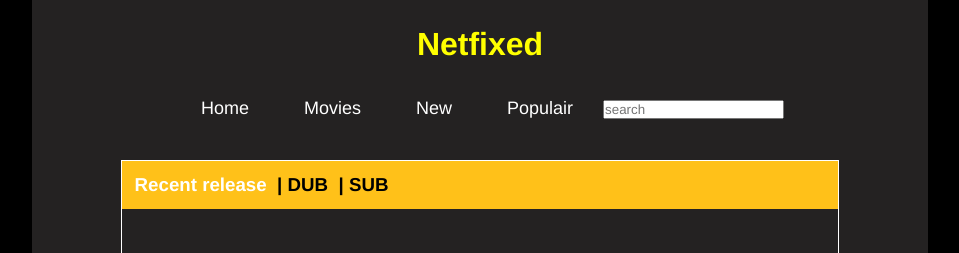
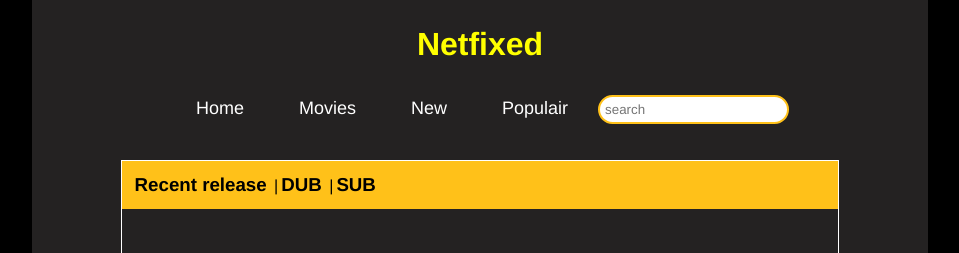
Before and after one commit to SibrenBD/project-netfixed, a PHP site: page /landing-page.html in a window 1280 px wide. Shown: the top 253 px of the page, without its empty margins (160-1119 px from the left). Run offline with PHP 8.4, Linux system fonts and the light colour scheme.

Commit message:
added style to search bar and change of colors

```diff
--- a/css/landing-page-style.css
+++ b/css/landing-page-style.css
@@ -13,7 +13,7 @@ body {
 .start {
     background-color: rgb(36, 34, 34);
     width: 100%;
-    height: 150vh;
+    height: 500vh;
     color: #fff;
 }
 
@@ -43,6 +43,15 @@ header h3 {
     padding: 10px;
 }
 
+/* input */
+input{
+    padding: 5px;
+    border-radius: 20px;
+    border: 2px solid #ffc119;
+    outline: none;
+    color: black;
+}
+
 .container {
     border: 1px solid #fff;
     height: 100%;
@@ -54,6 +63,7 @@ header h3 {
 .release {
     background-color: #ffc119;
     padding: 10px;
+    color: black;
 }
 
 .release h3 {
@@ -90,13 +100,16 @@ header h3 {
 .item img {
     width: 100%;
     height: 100%;
+    cursor: pointer;
 }
 
 .item p {
+    font-size: small;
     text-align: center;
     margin: 5px;
 }
 
 .item .name {
     color: #ffc119;
+    cursor: pointer;
 }
--- a/landing-page.html
+++ b/landing-page.html
@@ -36,8 +36,8 @@
             <div class="container">
                 <div class="release">
                     <h3>Recent release</h3>
-                    <h3>|  DUB</h3>
-                    <h3>|  SUB</h3>
+                    |<h3>  DUB</h3>
+                    |<h3>  SUB</h3>
                 </div>
                 <div class="items">
                     <div class="item">
```
